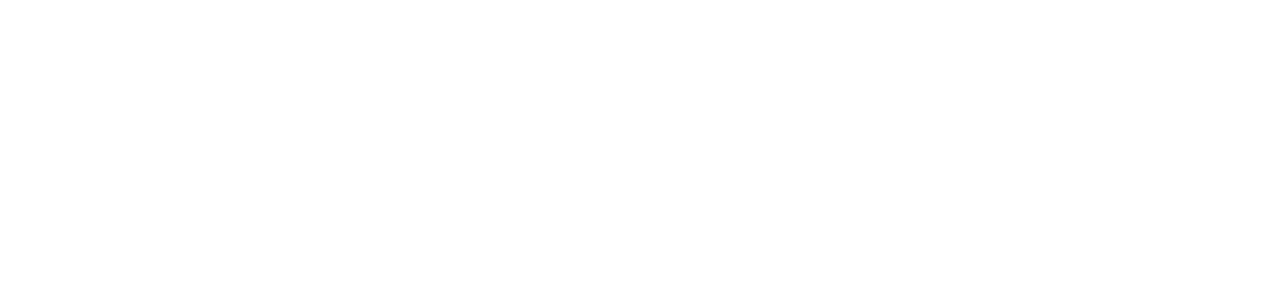
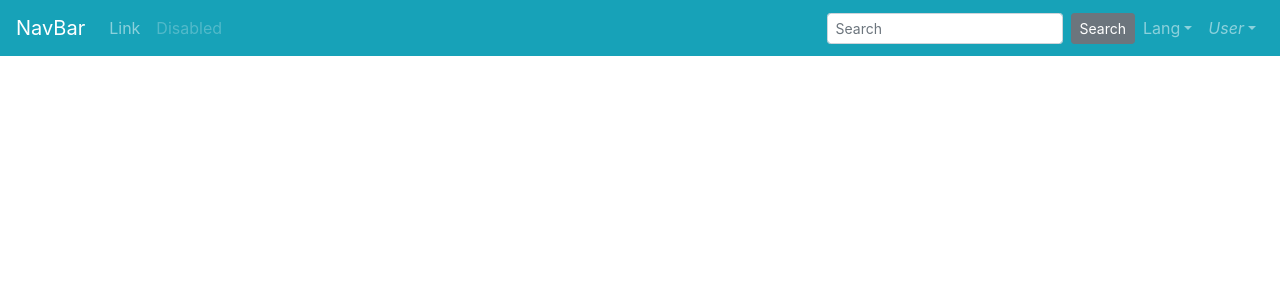
Before and after one commit to codestrange/viajes-uh, a Vue app in the folder frontend/: page / in a window 1280 px wide. Shown: the top 300 px of the page. Built offline with nearby package versions, Linux system fonts and the light colour scheme.

Commit message:
Poner un NavBar usando Bootsprap

```diff
--- a/frontend/src/App.vue
+++ b/frontend/src/App.vue
@@ -1,5 +1,49 @@
 <template>
-    <div id="app"></div>
+<div id="app">
+    <b-navbar toggleable="md" type="dark" variant="info">
+
+  <b-navbar-toggle target="nav_collapse"></b-navbar-toggle>
+
+  <b-navbar-brand href="#">NavBar</b-navbar-brand>
+
+  <b-collapse is-nav id="nav_collapse">
+
+    <b-navbar-nav>
+      <b-nav-item href="#">Link</b-nav-item>
+      <b-nav-item href="#" disabled>Disabled</b-nav-item>
+    </b-navbar-nav>
+
+    <!-- Right aligned nav items -->
+    <b-navbar-nav class="ml-auto">
+
+      <b-nav-form>
+        <b-form-input size="sm" class="mr-sm-2" type="text" placeholder="Search"/>
+        <b-button size="sm" class="my-2 my-sm-0" type="submit">Search</b-button>
+      </b-nav-form>
+
+      <b-nav-item-dropdown text="Lang" right>
+        <b-dropdown-item href="#">EN</b-dropdown-item>
+        <b-dropdown-item href="#">ES</b-dropdown-item>
+        <b-dropdown-item href="#">RU</b-dropdown-item>
+        <b-dropdown-item href="#">FA</b-dropdown-item>
+      </b-nav-item-dropdown>
+
+      <b-nav-item-dropdown right>
+        <!-- Using button-content slot -->
+        <template slot="button-content">
+          <em>User</em>
+        </template>
+        <b-dropdown-item href="#">Profile</b-dropdown-item>
+        <b-dropdown-item href="#">Signout</b-dropdown-item>
+      </b-nav-item-dropdown>
+    </b-navbar-nav>
+
+  </b-collapse>
+</b-navbar>
+
+<!-- navbar-1.vue -->
+
+</div>
 </template>
 
 <script>
--- a/frontend/src/main.js
+++ b/frontend/src/main.js
@@ -1,6 +1,10 @@
 import Vue from 'vue';
 import App from './App.vue';
+import BootstrapVue from 'bootstrap-vue'
+import 'bootstrap/dist/css/bootstrap.css'
+import 'bootstrap-vue/dist/bootstrap-vue.css'
 
+Vue.use(BootstrapVue);
 Vue.config.productionTip = false;
 
 new Vue({
```
Also changed, not shown: frontend/src/components/HelloWorld.vue (deleted, +0 -32 lines).
